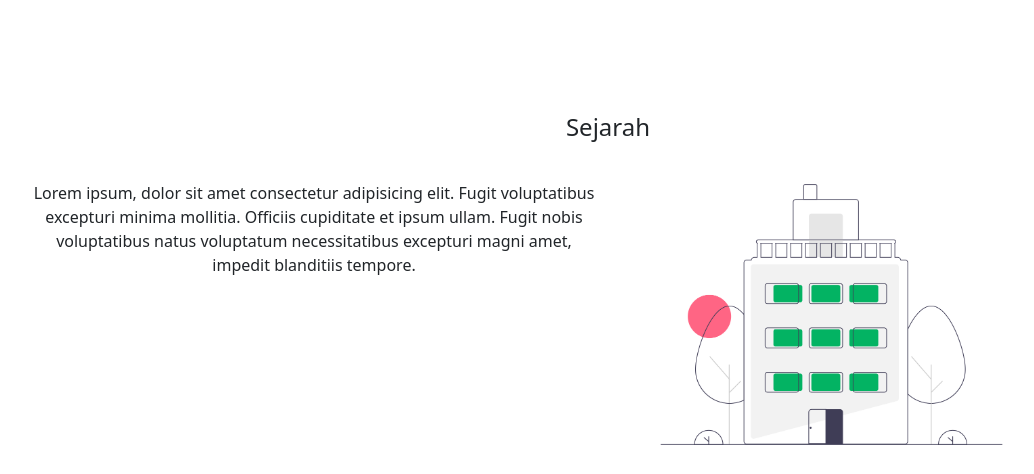
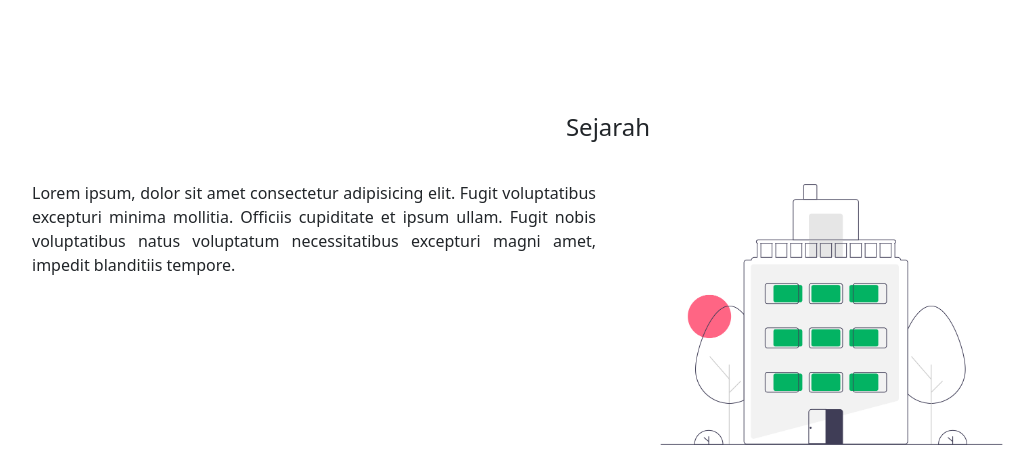
Before and after one commit to yayakyogi/profile-yayasan, a PHP site: page /profil.php in a window 1280 px wide. Shown: the part 548-1022 px from the top of the page, without its empty margins (32-1066 px from the left). Run offline with PHP 8.4, Linux system fonts and the light colour scheme.

Commit message:
change text align history

```diff
--- a/profil.php
+++ b/profil.php
@@ -19,7 +19,7 @@
           <h4 class="mb-3" data-aos="fade-up" data-aos-duration="1000">Sejarah</h4>
           <div class="row">
             <div class="col-sm-6">
-              <p class="text-center mt-4" data-aos="fade-up" data-aos-duration="1250">
+              <p class="mt-4" data-aos="fade-up" data-aos-duration="1250" style="text-align: justify;">
                 Lorem ipsum, dolor sit amet consectetur adipisicing elit. Fugit voluptatibus excepturi minima mollitia. Officiis cupiditate et ipsum ullam. Fugit nobis voluptatibus natus voluptatum necessitatibus excepturi magni amet, impedit blanditiis tempore.
               </p>
             </div>
```
